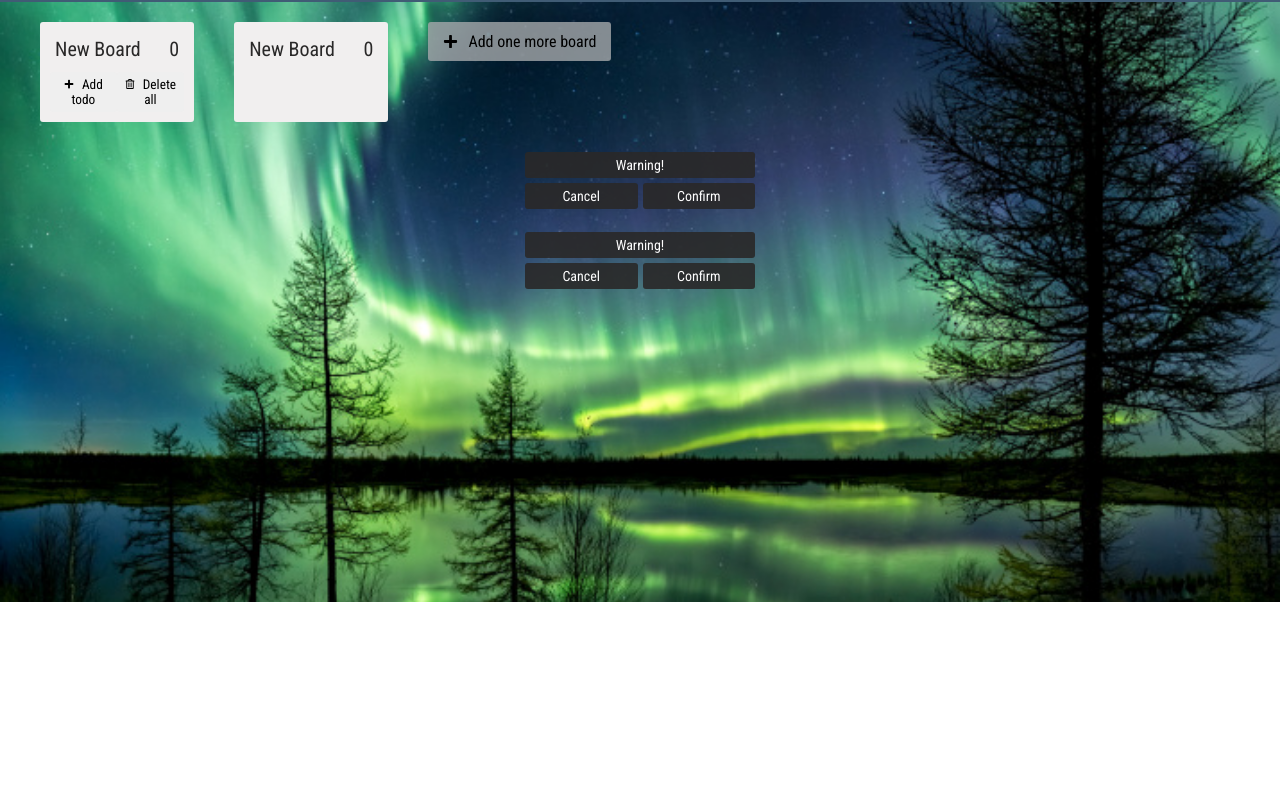
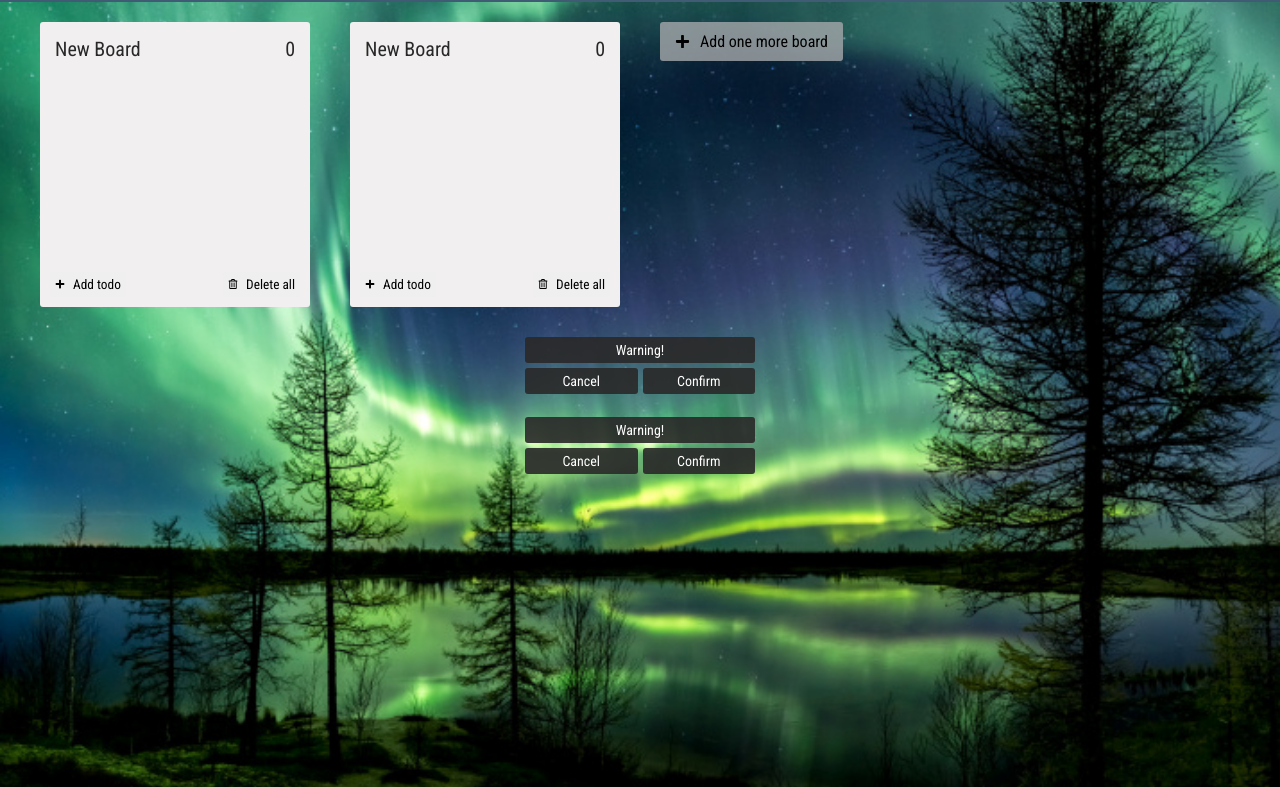
Before and after one commit to volhafrantsevich/Trello-project, a website built with Parcel: page src/index.html in a window 1280 px wide. Both pictures are taken after a click on the button "Add one more board". Shown: the part 38-825 px from the top of the page. Before the commit the page ends 800 px from the top, so only its background shows below. Built offline with nearby package versions, Linux system fonts and the light colour scheme; no server answers.

Commit message:
dnd example

```diff
--- a/src/js/modules/addUtils/addBoards.js
+++ b/src/js/modules/addUtils/addBoards.js
@@ -17,6 +17,25 @@ export function addBoards() {
     </div>
 
     <div class="cards-list"></div>
+
+    <div class="board__bottom">
+    <button class="btn btn-add">
+      <svg xmlns="http://www.w3.org/2000/svg" viewBox="0 0 448 512">
+        <path
+          d="M416 208H272V64c0-17.67-14.33-32-32-32h-32c-17.67 0-32 14.33-32 32v144H32c-17.67 0-32 14.33-32 32v32c0 17.67 14.33 32 32 32h144v144c0 17.67 14.33 32 32 32h32c17.67 0 32-14.33 32-32V304h144c17.67 0 32-14.33 32-32v-32c0-17.67-14.33-32-32-32z"
+        />
+      </svg>
+      Add todo
+    </button>
+    <button class="btn btn-delete-all">
+      <svg xmlns="http://www.w3.org/2000/svg" viewBox="0 0 448 512">
+        <path
+          d="M268 416h24a12 12 0 0 0 12-12V188a12 12 0 0 0-12-12h-24a12 12 0 0 0-12 12v216a12 12 0 0 0 12 12zM432 80h-82.41l-34-56.7A48 48 0 0 0 274.41 0H173.59a48 48 0 0 0-41.16 23.3L98.41 80H16A16 16 0 0 0 0 96v16a16 16 0 0 0 16 16h16v336a48 48 0 0 0 48 48h288a48 48 0 0 0 48-48V128h16a16 16 0 0 0 16-16V96a16 16 0 0 0-16-16zM171.84 50.91A6 6 0 0 1 177 48h94a6 6 0 0 1 5.15 2.91L293.61 80H154.39zM368 464H80V128h288zm-212-48h24a12 12 0 0 0 12-12V188a12 12 0 0 0-12-12h-24a12 12 0 0 0-12 12v216a12 12 0 0 0 12 12z"
+        />
+      </svg>
+      Delete all
+    </button>
+  </div>
   `;
 
   boards.append(boardItem);
--- a/src/js/modules/drag&drop/drag&drop.js
+++ b/src/js/modules/drag&drop/drag&drop.js
@@ -36,12 +36,12 @@ export function createDragAndDrop() {
 			})
 
 			list.addEventListener('dragleave', function (e) {
-				e.preventDefault()
+				// e.preventDefault()
 				this.style.backgroundColor = 'rgba(0,0,0,0)'
 			})
 
 			list.addEventListener('drop', function (e) {
-				e.preventDefault()
+				// e.preventDefault()
 				this.style.backgroundColor = 'rgba(0,0,0,0)'
 				this.append(draggedCard)
 			})
--- a/src/style/style.scss
+++ b/src/style/style.scss
@@ -61,7 +61,7 @@
 
 .board {
   max-width: 270px;
-  width: 100%;
+  width: 600px;
   padding: 10px;
   background-color: $bgBoard;
   border-radius: 3px;
@@ -270,3 +270,7 @@
     margin-right: 10px;
   }
 }
+
+.cards-list {
+  min-height: 200px;
+}
```
